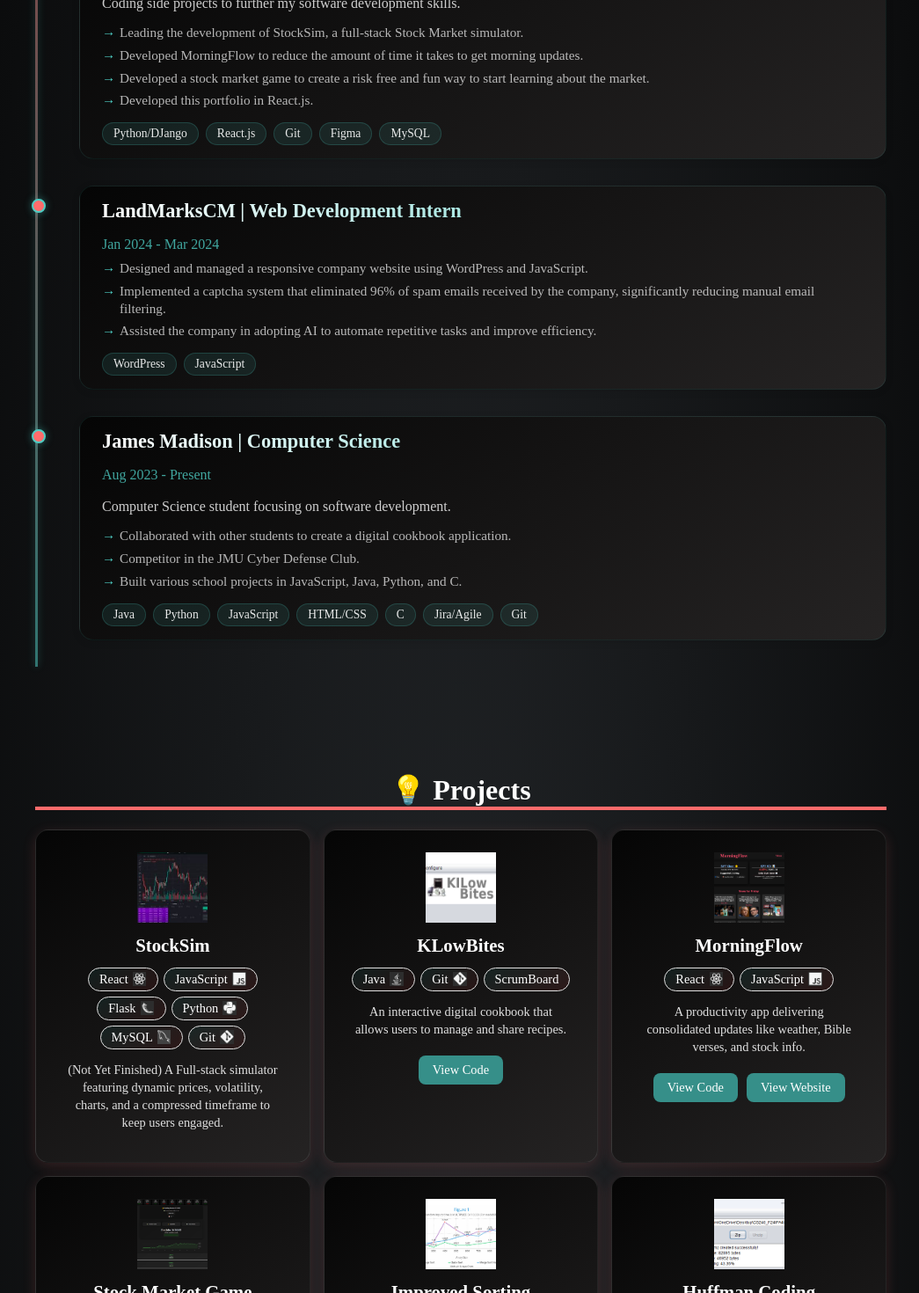
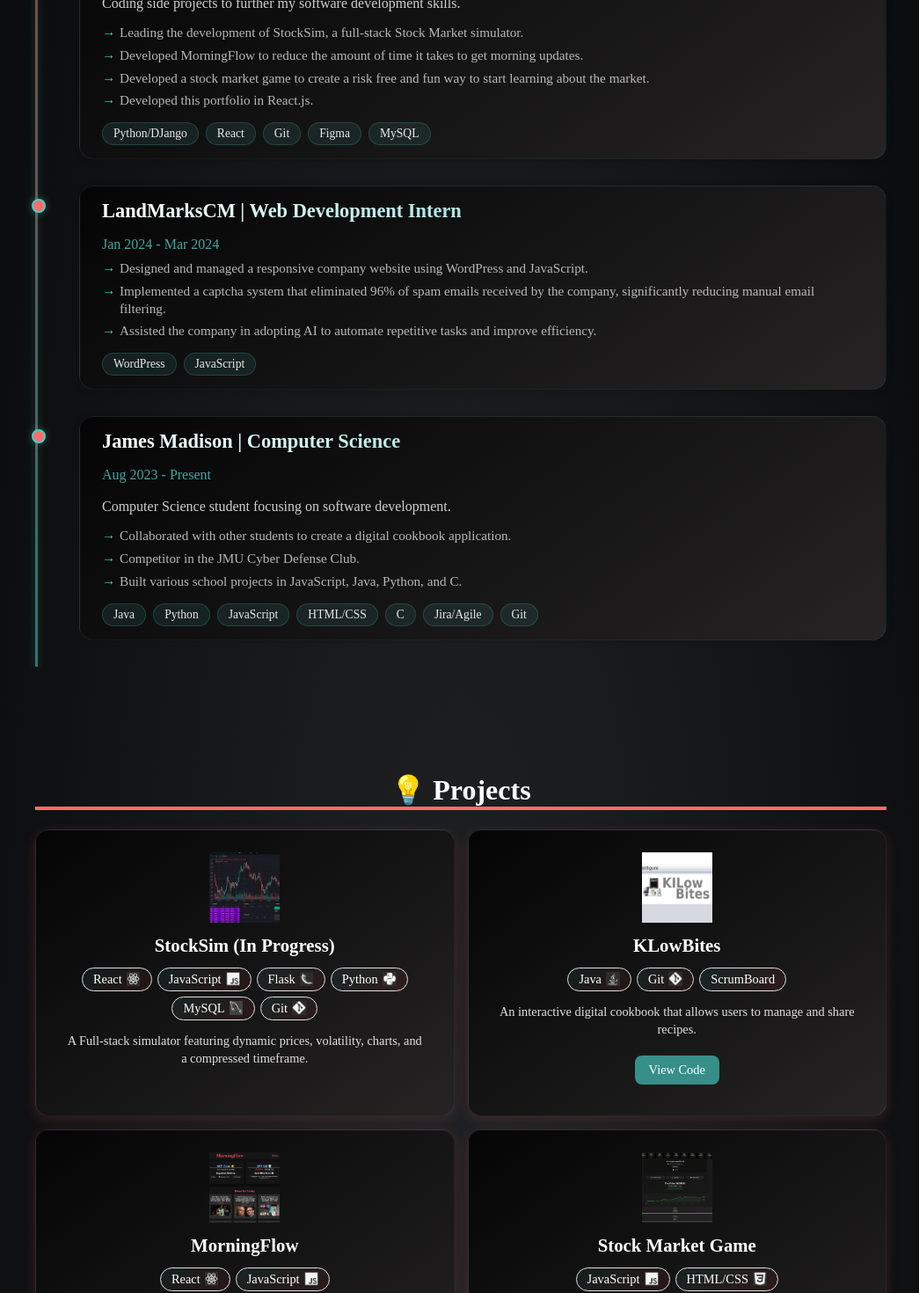
Before and after one commit to MichaelAho1/Portfolio, a React (Vite) app: page / in a window 1280 px wide. Shown: the part 1660-3130 px from the top of the page at 88% size, without its empty margins (116-1161 px from the left). Built offline with nearby package versions, Linux system fonts and the light colour scheme; no server answers.

Commit message:
finished up style for portfolio

```diff
--- a/src/components/projects/projects.css
+++ b/src/components/projects/projects.css
@@ -16,7 +16,7 @@
 .projectContainer {
   width: 100%;
   display: grid;
-  grid-template-columns: repeat(auto-fit, minmax(300px, 1fr));
+  grid-template-columns: repeat(auto-fit, minmax(315px, 1fr));
   gap: 15px;
   justify-items: center;
   box-sizing: border-box;
--- a/src/components/projects/projects.jsx
+++ b/src/components/projects/projects.jsx
@@ -22,7 +22,7 @@ function Projects() {
       <div className="projectContainer">
         <div className="project-card">
           <img src={stockSim} alt="StockSim" width="100px" height="100px" />
-          <h3 className="project-header">StockSim</h3>
+          <h3 className="project-header">StockSim (In Progress)</h3>
           <div className="tech-used">
             <span>React</span>
             <img src={reactIcon} />
@@ -48,7 +48,7 @@ function Projects() {
             <img src={gitIcon} />
           </div>
           <p className="project-description">
-            (Not Yet Finished) A Full-stack simulator featuring dynamic prices, volatility, charts, and a compressed timeframe to keep users engaged.
+            A Full-stack simulator featuring dynamic prices, volatility, charts, and a compressed timeframe.
           </p>
           <div>
           </div>
--- a/src/components/timeline/timeline.jsx
+++ b/src/components/timeline/timeline.jsx
@@ -37,7 +37,7 @@ function Timeline() {
             </ul>
             <div className="timeline-tech">
               <span>Python/DJango</span>
-              <span>React.js</span>
+              <span>React</span>
               <span>Git</span>
               <span>Figma</span>
               <span>MySQL</span>
```
